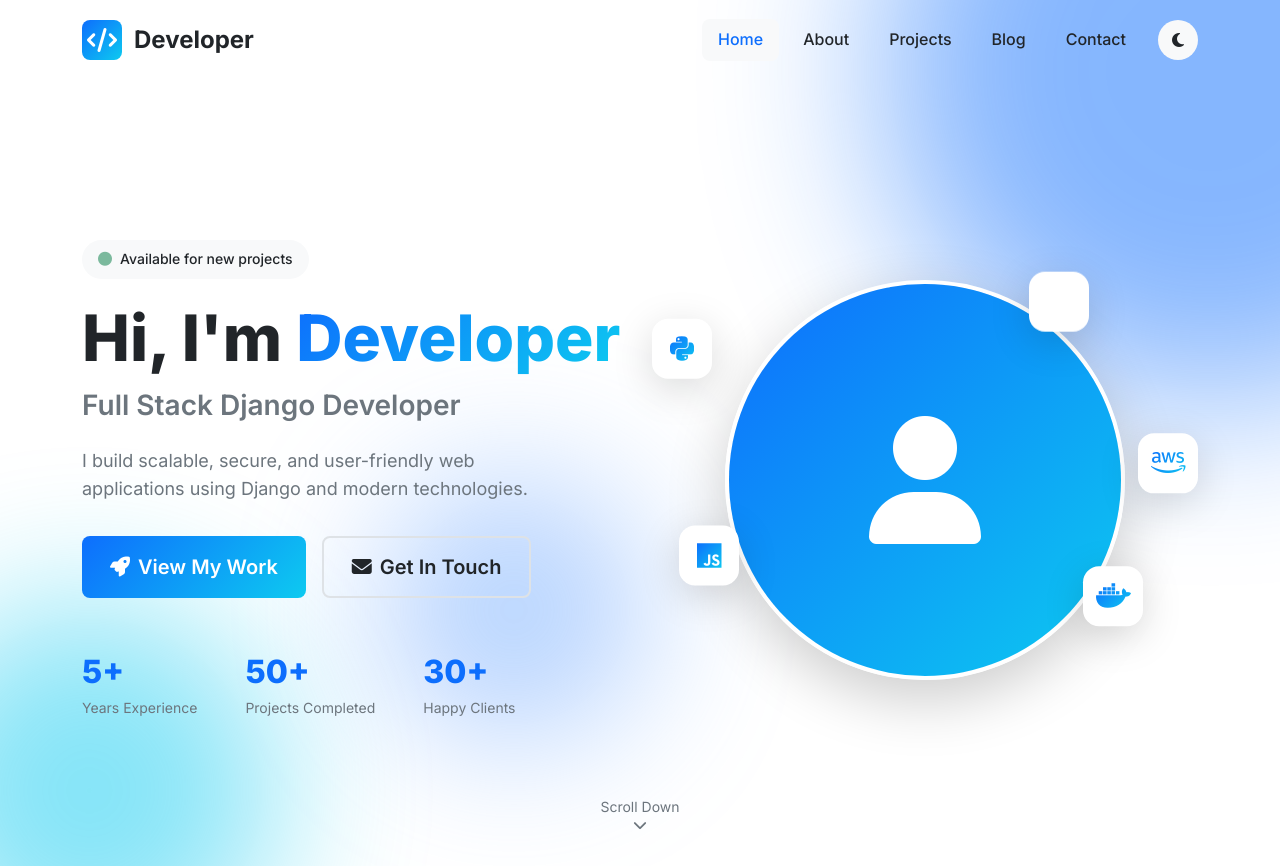
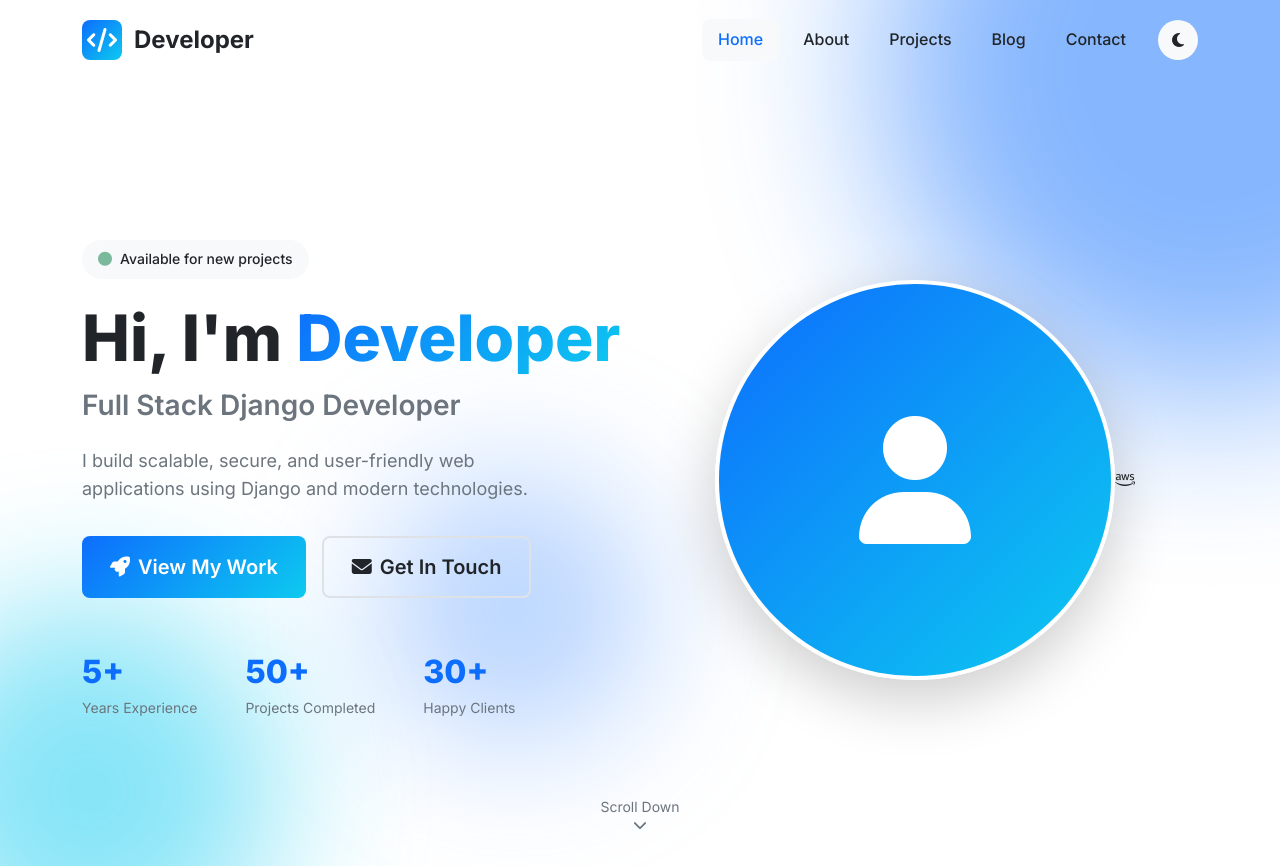
Before and after one commit to emmydigitalzcodes/MyPortfolio1, a Django app: page / in a window 1280 px wide. Shown: the top 866 px of the page. Run offline with Django 5.2, Linux system fonts and the light colour scheme; data comes from the database, SQL or seed files in the repository; data that the repository does not hold is empty.

Commit message:
iconremoved

```diff
--- a/templates/home/home.html
+++ b/templates/home/home.html
@@ -71,7 +71,7 @@
                     </div>
 
                     <!-- Floating Tech Icons -->
-                    <div class="floating-icon icon-1">
+                    {% comment %} <div class="floating-icon icon-1">
                         <i class="fab fa-python"></i>
                     </div>
                     <div class="floating-icon icon-2">
@@ -83,7 +83,7 @@
                     <div class="floating-icon icon-4">
                         <i class="fab fa-docker"></i>
                     </div>
-                    <div class="floating-icon icon-5">
+                    <div class="floating-icon icon-5"> {% endcomment %}
                         <i class="fab fa-aws"></i>
                     </div>
                 </div>
```
